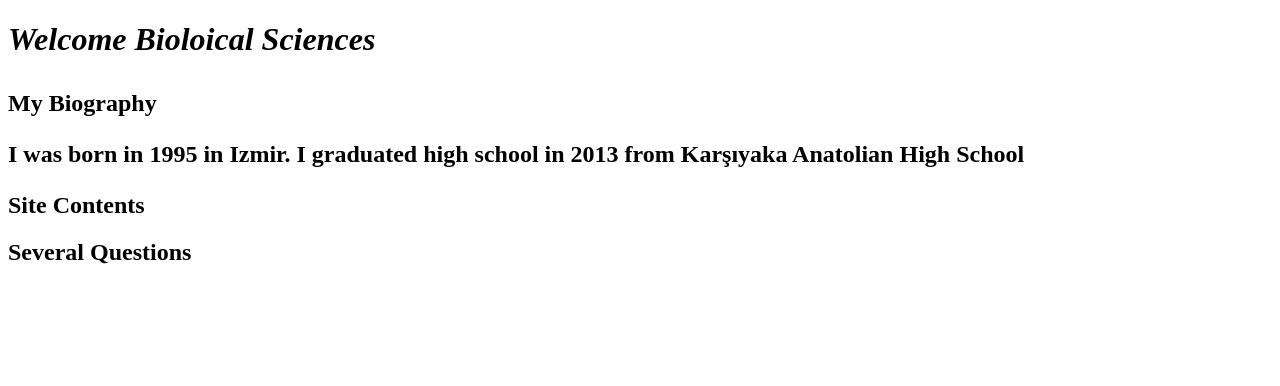
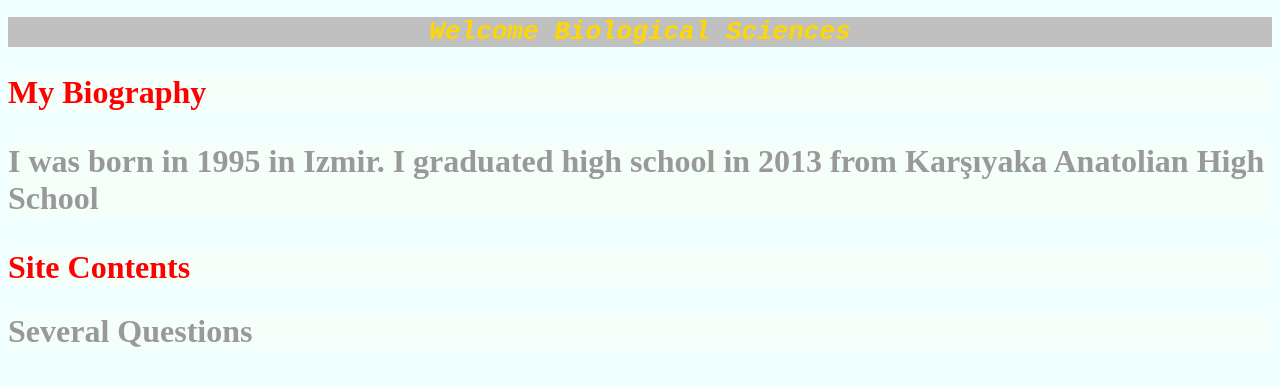
Before and after one commit to Orhankerim/Orhankerim.github.io, a plain HTML site: page index.html in a window 1280 px wide. Drawn offline with Linux system fonts and the light colour scheme.

Commit message:
Added files via upload

```diff
--- a/index.html
+++ b/index.html
@@ -7,13 +7,37 @@ and open the template in the editor.
 <html>
     <head>
         <title>Biological Sciences</title>
-
+        <style>
+            h1{
+                background-color: silver;
+                color:gold;
+                font-family: monospace;
+                text-align: center;
+            }
+            h2 {
+                font-family: serif;
+                font-size: 2em;
+                color: #999999;
+                background-color: mintcream;
+            }
+            body {
+                background-color: azure;
+            }
+            h2#first {
+                color: red;
+            }
+            #org {
+                left: 50%;
+                rigth: 50%;
+            }
+        </style>
         <meta charset="UTF-8">
         <meta name="viewport" content="width=device-width, initial-scale=1.0">
     </head>
     <body
+        <table id="org" ><tr><td><h1><font  <p><i> Welcome Biological Sciences</i> </p> </font></h1>
+        <h2 id="first">My Biography <p> <h2 class="hlh2">I was born in 1995 in Izmir. I graduated high school in 2013 from Karşıyaka Anatolian High School </p></h2> <h2 id="first"> Site Contents <h2> Several Questions</h2><td></tr></table>
     <center>
-        <h1><font  <p><i> Welcome Bioloical Sciences</i> </p> </font></h1>
-        <h2> My Biography <p> I was born in 1995 in Izmir. I graduated high school in 2013 from Karşıyaka Anatolian High School </p></h2> <h2> Site Contents <h2> Several Questions</h2>
+
     </center>
 </html>
```
